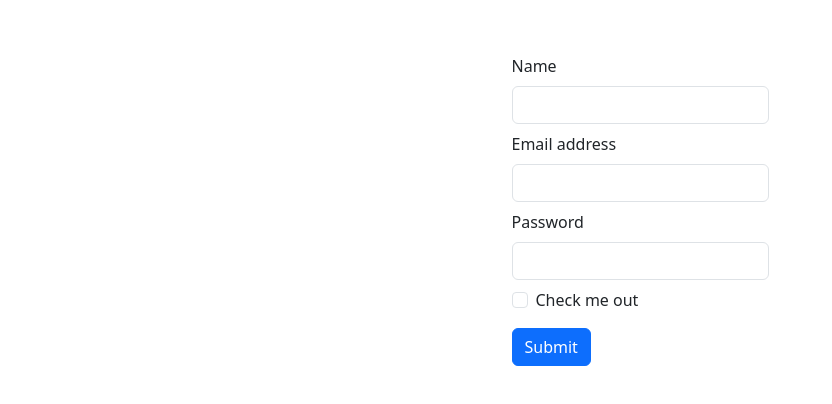
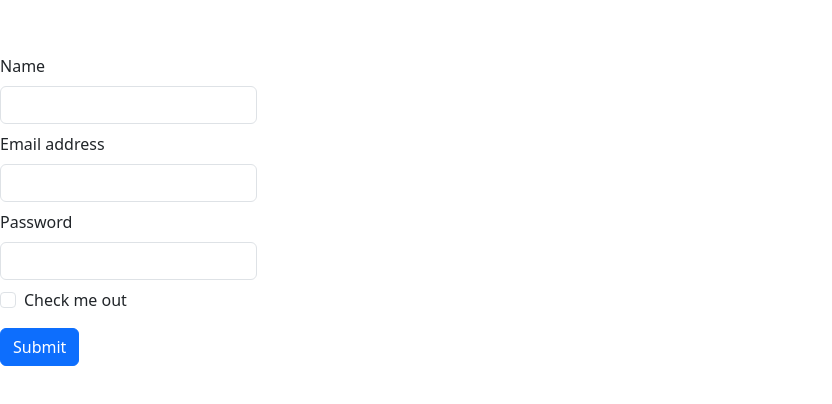
Before and after one commit to bilal1718/Form, a React (Vite) app: page / in a window 1280 px wide. Shown: the part 190-594 px from the top of the page, without its empty margins (0-832 px from the left). Built offline with nearby package versions, Linux system fonts and the light colour scheme.

Commit message:
Update App.css

```diff
--- a/src/App.css
+++ b/src/App.css
@@ -1,6 +1,3 @@
-#root {
-  max-width: 1280px;
-  margin: 0 auto;
 
 .logo {
   height: 6em;
```
